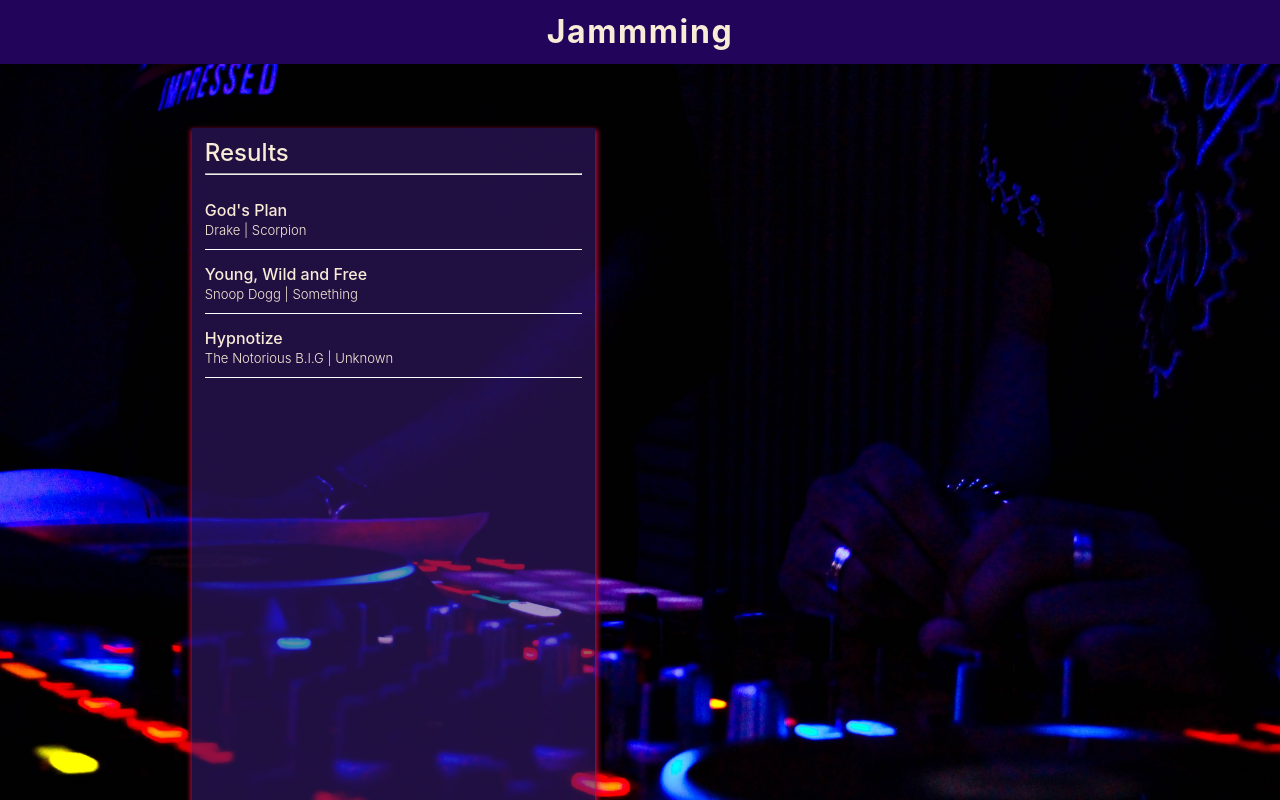
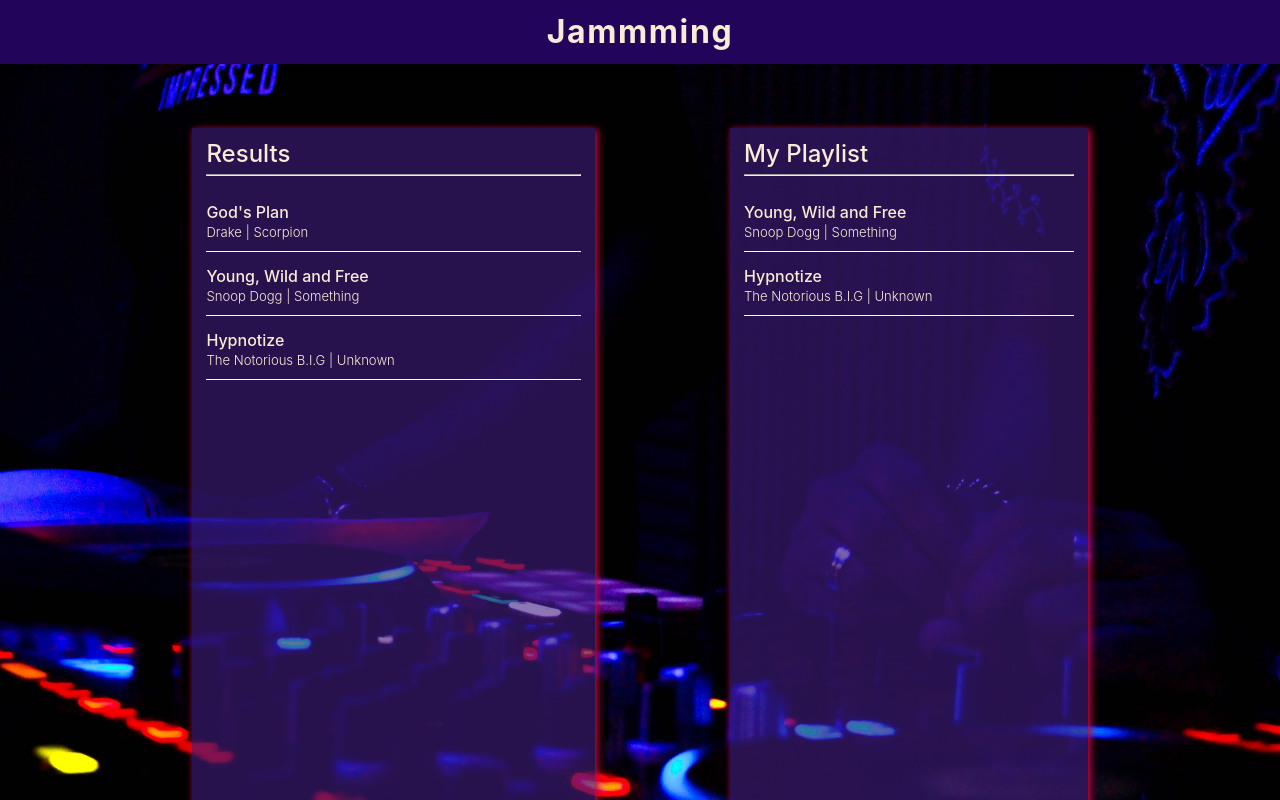
Before and after one commit to nikabazadze/jammming, a React (Create React App) app: page / in a window 1280 px wide. Shown: the top 800 px of the page. Built offline with nearby package versions, Linux system fonts and the light colour scheme.

Commit message:
Render Playlist component with hard-coded data

```diff
--- a/src/components/App/App.js
+++ b/src/components/App/App.js
@@ -8,7 +8,7 @@ import Playlist from '../Playlist/Playlist';
 
 function App() {
   const [ searchResults, setSearchResults ] = useState([]);
-  const [ playlistName, setPlaylistName ] = useState('');
+  const [ playlistName, setPlaylistName ] = useState('My Playlist');
   const [ playlistTracks, setPlaylistTracks ] = useState([]);
 
   useEffect(() => {
@@ -31,7 +31,22 @@ function App() {
         artist: 'The Notorious B.I.G',
         album: 'Unknown'
       }
-    ])
+    ]);
+
+    setPlaylistTracks([
+      {
+        id: 2,
+        name: 'Young, Wild and Free',
+        artist: 'Snoop Dogg',
+        album: 'Something'
+      },
+      {
+        id: 3,
+        name: 'Hypnotize',
+        artist: 'The Notorious B.I.G',
+        album: 'Unknown'
+      }
+    ]);
   }, []);
 
   return (
@@ -46,7 +61,10 @@ function App() {
           <SearchResults
             searchResults={searchResults}
           />
-          <Playlist />
+          <Playlist
+            playlistTracks={playlistTracks}
+            playlistName={playlistName}
+          />
         </section>
       </main>
     </div>
--- a/src/components/Playlist/Playlist.css
+++ b/src/components/Playlist/Playlist.css
@@ -0,0 +1,10 @@
+.playlist-container {
+    background-color: rgba(65, 31, 129, 0.6);
+    box-shadow: 2px 2px 7px 1px rgb(186, 8, 59);
+    width: 40%;
+    height: 50rem;
+    padding: 0.9rem;
+    overflow-y: scroll;
+}
+
+/* Media queries */
--- a/src/components/Playlist/Playlist.js
+++ b/src/components/Playlist/Playlist.js
@@ -1,9 +1,15 @@
 import './Playlist.css';
 import React from "react";
 
+import TrackList from '../TrackList/TrackList';
+
 function Playlist(props) {
     return (
-        <div></div>
+        <div className='playlist-container'>
+            <h2>{props.playlistName}</h2>
+            <hr />
+            <TrackList tracks={props.playlistTracks} />
+        </div>
     )
 }
 
--- a/src/components/SearchResults/SearchResults.css
+++ b/src/components/SearchResults/SearchResults.css
@@ -1,9 +1,9 @@
 .searchResults {
-    background-color: rgba(65, 31, 129, 0.5);
-    box-shadow: 0 3px 5px 2.5px rgb(186, 8, 59);
+    background-color: rgba(65, 31, 129, 0.6);
+    box-shadow: 2px 2px 7px 1px rgb(186, 8, 59);
     width: 45%;
     height: 50rem;
-    padding: 0.8rem;
+    padding: 0.9rem;
     overflow-y: scroll;
 }
 
```
